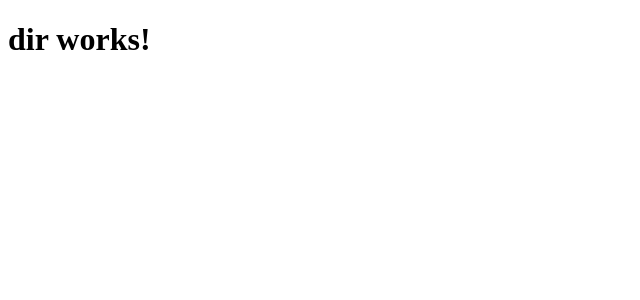
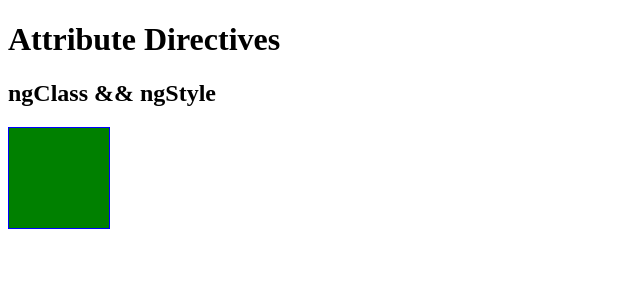
Before and after one commit to a-soliman/Angular-2-directives-, an Angular app: page / in a window 1280 px wide. Shown: the top 300 px of the page, without its empty margins (0-640 px from the left). Built offline with nearby package versions, Linux system fonts and the light colour scheme.

Commit message:
practicing ngClass Attribute directives

```diff
--- a/src/app/app.component.html
+++ b/src/app/app.component.html
@@ -1,3 +1,3 @@
-<h1>
-  {{title}}
-</h1>
+<h1>Attribute Directives</h1>
+<h2>ngClass && ngStyle</h2>
+<div [ngClass]="{border: true, background: true}"></div>
--- a/src/app/app.component.ts
+++ b/src/app/app.component.ts
@@ -2,8 +2,21 @@ import { Component } from '@angular/core';
 
 @Component({
   selector: 'dir-root',
-  templateUrl: './app.component.html'
+  templateUrl: './app.component.html',
+  styles: [`
+	.border {
+		border: 1px solid blue;
+	}
+	.background {
+		background-color: green;
+	}
+	div {
+		width: 100px;
+		height: 100px;
+	}
+
+  	`]
 })
 export class AppComponent {
-  title = 'dir works!';
+
 }
```
